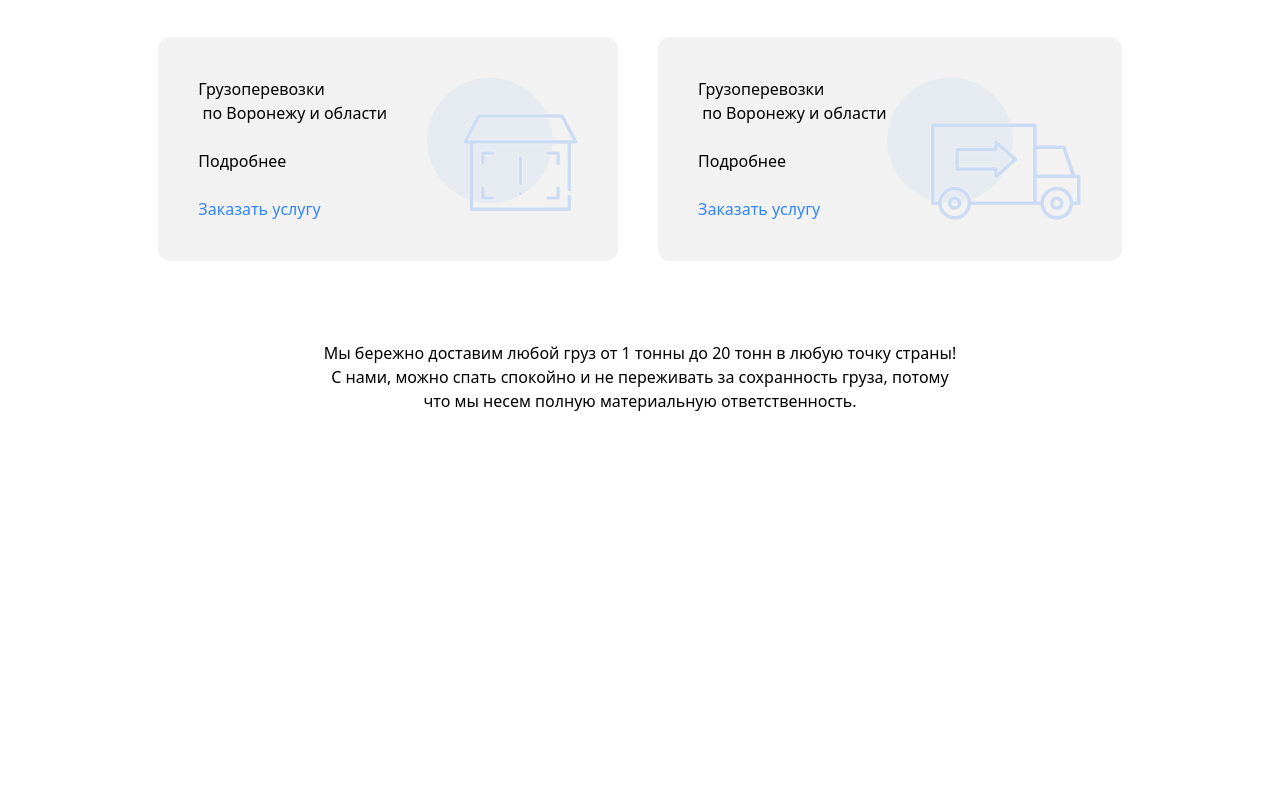
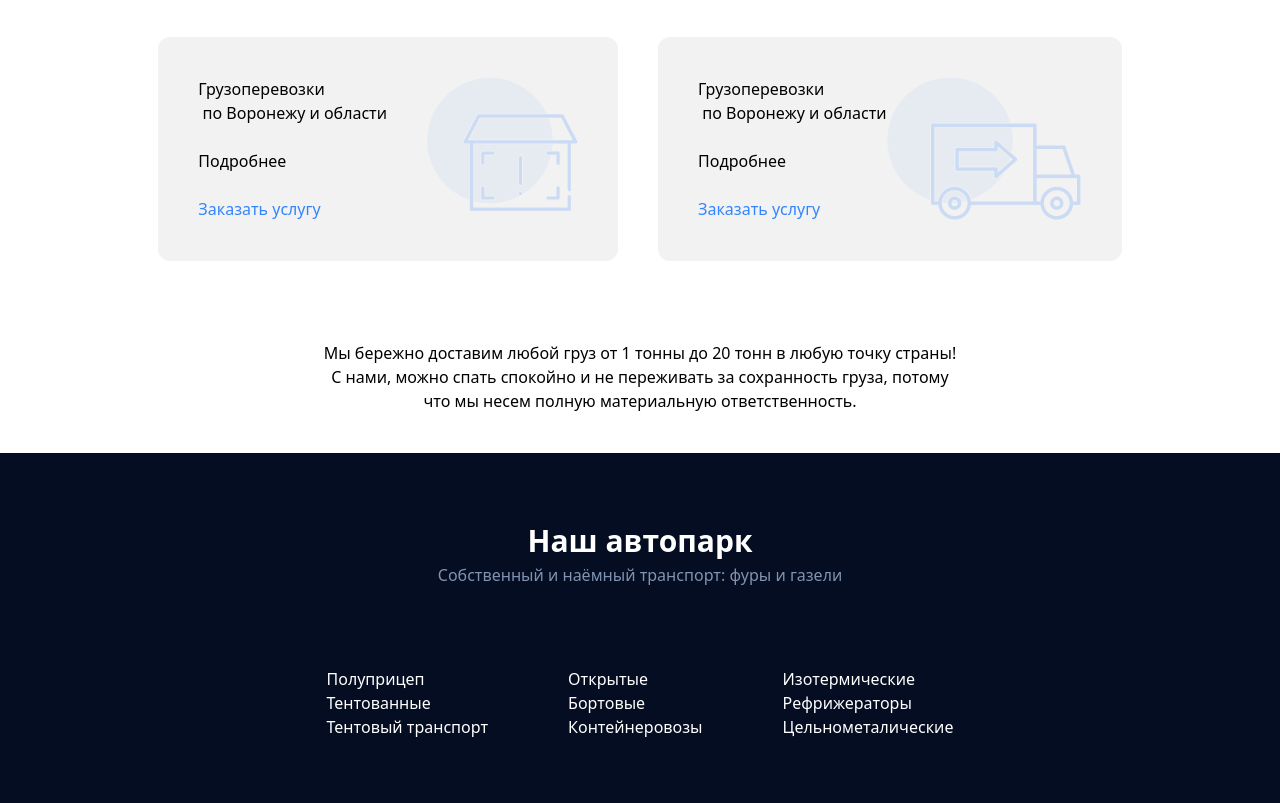
Before and after one commit to Nasledie3322/Logistics-MTK-, a website: page src/index.html in a window 1280 px wide. Shown: the part 1633-2436 px from the top of the page. Before the commit the page ends 2046 px from the top, so only its background shows below. Drawn offline with nearby package versions, Linux system fonts and the light colour scheme; files that its build step writes are made by us from their sources.

Commit message:
user1 3commit 3cektor

```diff
--- a/src/index.html
+++ b/src/index.html
@@ -241,5 +241,53 @@ MTK-logistics.
         <h1>Мы бережно доставим любой груз от 1 тонны до 20 тонн в любую точку страны!<br> С нами, можно спать спокойно и не переживать за сохранность груза, потому<br> что мы несем полную материальную ответственность.
 </h1>
     </div>
+
+    <div class="bg-[#040D21] w-[100%] h-[350px] text-white xl:flex flex-col hidden  mt-10 justify-center items-center">
+        <div class="text-center block">
+            <h1 class="text-[30px] font-bold">Наш автопарк</h1>
+            <p class="text-[#8193B2]">Собственный и наёмный транспорт: фуры и газели</p>
+        </div>
+        <div class="flex gap-20 justify-center mt-20">
+        <div>
+            <h1>Полуприцеп</h1>
+            <h1>Тентованные</h1>
+            <h1>Тентовый транспорт</h1>
+        </div>
+        <div>
+            <h1>Открытые</h1>
+            <h1>Бортовые</h1>
+            <h1>Контейнеровозы</h1>
+        </div>
+        <div>
+            <h1>Изотермические</h1>
+            <h1>Рефрижераторы</h1>
+            <h1>Цельнометалические</h1>
+        </div>
+        </div>
+    </div>
+
+    <div class="bg-[#040D21] w-[100%] h-[350px] text-white flex xl:hidden flex-col  mt-10 justify-center items-center">
+        <div class="text-center block">
+            <h1 class="text-[30px] font-bold">Наш автопарк</h1>
+            <p class="text-[#8193B2]">Собственный и наёмный транспорт: фуры и газели</p>
+        </div>
+        <div class="flex gap-5 justify-center mt-20 text-[12px]">
+        <div>
+            <h1>Полуприцеп</h1>
+            <h1>Тентованные</h1>
+            <h1>Тентовый транспорт</h1>
+        </div>
+        <div>
+            <h1>Открытые</h1>
+            <h1>Бортовые</h1>
+            <h1>Контейнеровозы</h1>
+        </div>
+        <div>
+            <h1>Изотермические</h1>
+            <h1>Рефрижераторы</h1>
+            <h1>Цельнометалические</h1>
+        </div>
+        </div>
+    </div>
 </body>
 </html>
```
